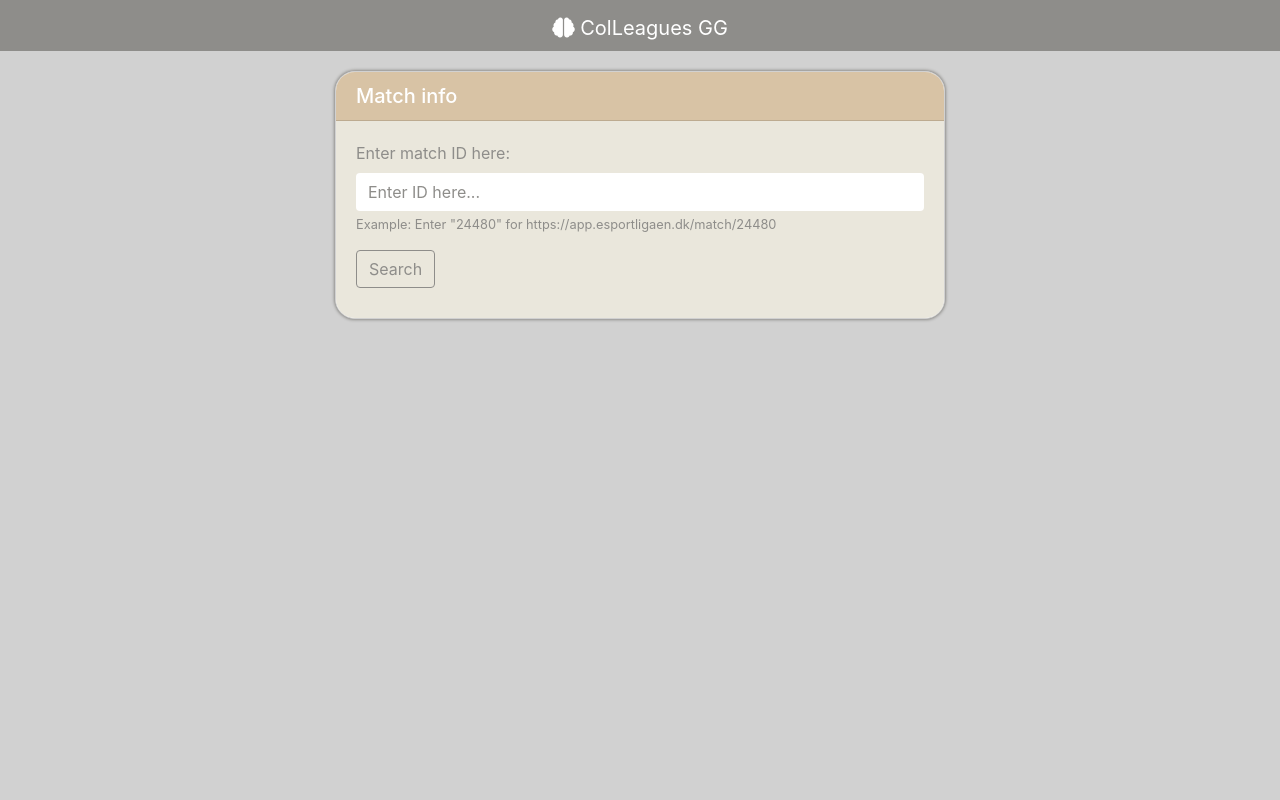
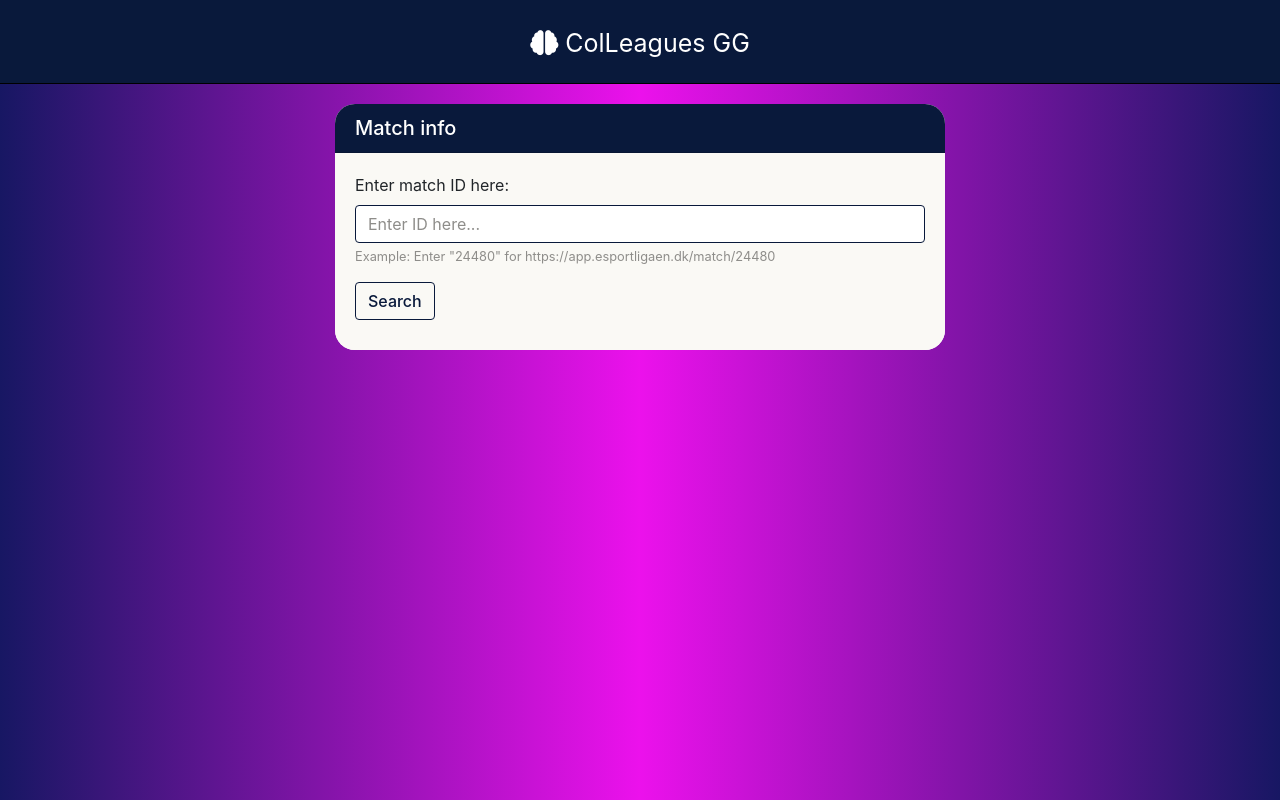
Before and after one commit to Itaanikus/colleagues-gg, a React (Create React App) app: page / in a window 1280 px wide. Built offline with nearby package versions, Linux system fonts and the light colour scheme.

Commit message:
CSS rework
CSS to everything in a certain color scheme.

```diff
--- a/src/App.css
+++ b/src/App.css
@@ -1,7 +1,8 @@
 @import './_constants.css';
 
 body {
-  background-color: var(--light-grey);
+  background-color: var(--nc-blue);
+  background-image: var(--gradient-blue-purp-blue);
 }
 
 /* Input & forms */
@@ -28,17 +29,17 @@ input[type=number] {
 }
 
 .form-control {
-  border: 1px solid var(--primary-color);
+  border: 1px solid var(--nc-blue);
 }
 
 .form-control:focus {
-  border-color: var(--dark-grey);
-  box-shadow: 0 0 5px var(--dark-grey);
+  border-color: 1px solid var(--nc-blue);
+  box-shadow: 0 0 5px var(--bright-pink);
 }
 
 /* Text selectors */
 h3, h5, p, label, li {
-  color: var(--dark-grey);
+  color: var(--nc-blue);
 }
 
 h3 {
@@ -52,51 +53,58 @@ p {
 
 /* Links */
 a, a:link.app-link {
-  color: var(--dark-grey);
+  color: var(--nc-blue);
   text-decoration: none;
 }
 
+li {
+  padding-bottom: 10px;
+}
+
 a:hover.app-link {
-  color: var(--pink);
+  color: var(--bright-pink);
+  font-weight: bolder;
 }
 
 /* Buttons */
 .app-primary-btn {
-  color: var(--dark-grey);
-  border-color: var(--dark-grey);
+  color: var(--nc-blue);
+  border-color: var(--nc-blue);
   margin-bottom: 10px;
+  font-weight: 450;
 }
 
 .app-primary-btn:hover {
   color: white;
-  background-color: var(--dark-grey);
-  border-color: var(--dark-grey);
+  background-color: var(--bright-pink);
+  border-color: var(--nc-blue);
 }
 
 .app-primary-btn:focus {
   color: white;
-  background-color: var(--dark-grey);
-  border-color: var(--dark-grey);
+  background-color: var(--nc-blue);
+  border-color: var(--bright-pink);
   box-shadow: 0 0 0 0.2rem rgba(142,142,138, 0.5)
 }
 
 .app-primary-btn:active {
   color: white;
-  background-color: var(--dark-grey);
-  border-color: var(--dark-grey);
+  background-color: var(--nc-blue);
+  border-color: var(--bright-pink);
   box-shadow: 0 0 0 0.2rem rgba(142,142,138, 0.5);
 }
 
 .app-secondary-btn {
-  color: var(--pink);
-  border-color: var(--pink);
+  color: var(--nc-blue);
+  border-color: var(--nc-blue);
   margin-bottom: 10px;
+  font-weight: 450;
 }
 
 .app-secondary-btn:hover {
   color: white;
-  background-color:var(--pink);
-  border-color: var(--pink);
+  background-color:var(--bright-pink);
+  border-color: var(--nc-blue);
 }
 
 .app-secondary-btn:focus {
@@ -108,8 +116,8 @@ a:hover.app-link {
 
 .app-secondary-btn:active {
   color: white;
-  background-color: var(--pink);
-  border-color: var(--pink);
+  background-color: var(--nc-blue);
+  border-color: var(--nc-blue);
   box-shadow: 0 0 0 0.2rem rgba(233, 128, 116, 0.5);
 }
 
--- a/src/Nav/Nav.css
+++ b/src/Nav/Nav.css
@@ -1,11 +1,15 @@
 .app-navbar {
-  background-color: var(--dark-grey);
+  background-color: var(--nc-blue);
+  padding: 20px;
+  border-bottom: 0.5px solid black;
+  border-bottom-style: ridge;
+
 }
 
 .p-navbar {
   width: 100%;
   display: inline-block;
-  font-size: 20px;
+  font-size: 25px;
   text-align: center;
   color: white!important;
 }
--- a/src/Nav/Nav.js
+++ b/src/Nav/Nav.js
@@ -5,7 +5,8 @@ function Nav() {
   return (
     <header>
       <nav className="navbar app-navbar">
-        <p className="p-navbar"><i className="fas fa-brain"></i> ColLeagues GG</p>
+        <p className="p-navbar"><i className="fas fa-brain">
+          </i> ColLeagues GG</p>
       </nav>
     </header>
   );
--- a/src/_constants.css
+++ b/src/_constants.css
@@ -1,10 +1,14 @@
 :root {
     --nc-blue: #09193B;
-    --egg-white: #EAE7DC;
+    --nc-blue-lighter: rgb(11, 22, 59);
+    --gradient-blue-purp-blue: linear-gradient(to right,rgb(23, 23, 99),rgb(236, 17, 236), rgb(23, 23, 99));
+    --egg-white: rgb(250, 249, 245);
     --vanilla-white: #D8C3A5;
     --sand: #DEBA87;
     --light-grey: #D1D1D1;
     --dark-grey: #8E8D8A;
     --pink: #E98074;
+    --bright-pink: rgb(236, 17, 236);
     --red: #E86A4F;
+    --blood: rgb(128, 4, 31);
   }
--- a/src/shared/Cardbox/Cardbox.css
+++ b/src/shared/Cardbox/Cardbox.css
@@ -1,18 +1,17 @@
 .card {
-    border: 1px solid var(--light-grey);
+    border: 1px solid var(--black);
     border-radius: 20px;
     overflow: hidden;
     margin-top: 20px;
-    box-shadow: 0 0 3px 1px var(--dark-grey);
   }
 
   .card-header {
-    background-color: var(--vanilla-white);
+    background-color: var(--nc-blue);
     color: white;
   }
 
   label, .card-body{
-      color: var(--dark-grey)!important;
+      color: var(--black)!important;
   }
 
   .card-body {
```
